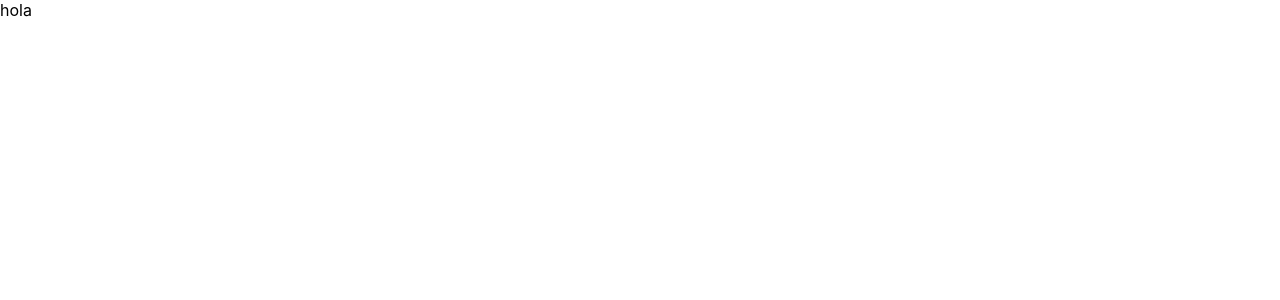
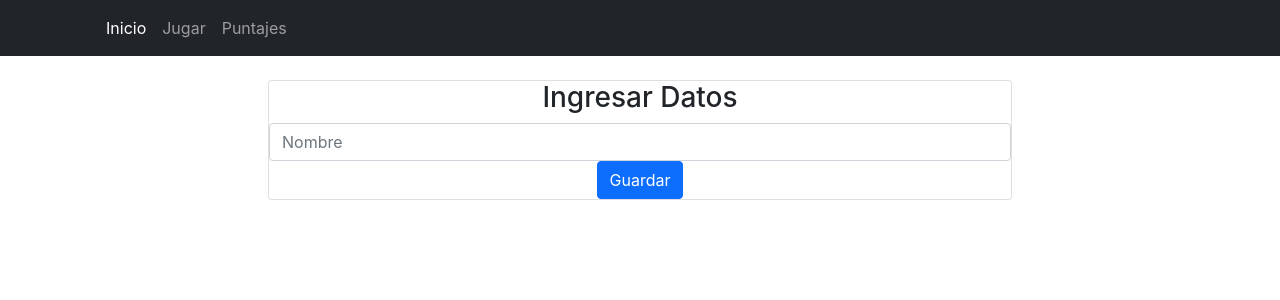
Before and after one commit to morfeo2013/SofkaForntend, a React (Create React App) app: page /jugar in a window 1280 px wide. Shown: the top 300 px of the page. Built offline with nearby package versions, Linux system fonts and the light colour scheme.

Commit message:
componentes base

```diff
--- a/package.json
+++ b/package.json
@@ -6,8 +6,10 @@
     "@testing-library/jest-dom": "^5.14.1",
     "@testing-library/react": "^11.2.7",
     "@testing-library/user-event": "^12.8.3",
+    "axios": "^0.21.4",
     "react": "^17.0.2",
     "react-dom": "^17.0.2",
+    "react-router-dom": "^5.3.0",
     "react-scripts": "4.0.3",
     "web-vitals": "^1.1.2"
   },
--- a/public/index.html
+++ b/public/index.html
@@ -1,14 +1,12 @@
 <!DOCTYPE html>
 <html lang="en">
+
 <head>
   <meta charset="utf-8" />
   <link rel="icon" href="%PUBLIC_URL%/favicon.ico" />
   <meta name="viewport" content="width=device-width, initial-scale=1" />
   <meta name="theme-color" content="#000000" />
-    <meta
-      name="description"
-      content="Web site created using create-react-app"
-    />
+  <meta name="description" content="Web site created using create-react-app" />
   <link rel="apple-touch-icon" href="%PUBLIC_URL%/logo192.png" />
   <!--
       manifest.json provides metadata used when your web app is installed on a
@@ -25,7 +23,11 @@
       Learn how to configure a non-root public URL by running `npm run build`.
     -->
   <title>React App</title>
+  <!-- CSS only -->
+  <link href="https://cdn.jsdelivr.net/npm/bootstrap@5.1.1/dist/css/bootstrap.min.css" rel="stylesheet"
+    integrity="sha384-F3w7mX95PdgyTmZZMECAngseQB83DfGTowi0iMjiWaeVhAn4FJkqJByhZMI3AhiU" crossorigin="anonymous">
 </head>
+
 <body>
   <noscript>You need to enable JavaScript to run this app.</noscript>
   <div id="root"></div>
@@ -39,5 +41,10 @@
       To begin the development, run `npm start` or `yarn start`.
       To create a production bundle, use `npm run build` or `yarn build`.
     -->
+  <!-- JavaScript Bundle with Popper -->
+  <script src="https://cdn.jsdelivr.net/npm/bootstrap@5.1.1/dist/js/bootstrap.bundle.min.js"
+    integrity="sha384-/bQdsTh/da6pkI1MST/rWKFNjaCP5gBSY4sEBT38Q/9RBh9AH40zEOg7Hlq2THRZ"
+    crossorigin="anonymous"></script>
 </body>
+
 </html>
--- a/src/App.js
+++ b/src/App.js
@@ -1,10 +1,22 @@
+import { BrowserRouter as Router, Route } from 'react-router-dom'
+import IngresarJugador from './components/IngresarJugador';
+import Inicio from './components/Inicio';
+import Nav from "./components/Nav";
+import Puntajes from './components/Puntajes';
 
 
 
 function App() {
   return (
     <div className="App">
-     hola
+      <Router>
+
+        <Nav />
+        <Route path='/' exact component={Inicio}/>
+        <Route path='/jugar' exact component={IngresarJugador}/>
+        <Route path='/puntajes' exact component={Puntajes}/>
+
+      </Router>
     </div>
   );
 }
--- /dev/null
+++ b/src/components/IngresarJugador.js
@@ -0,0 +1,37 @@
+import React, { useState } from 'react'
+
+export default function IngresarJugador() {
+
+       const [nombre,setNombre] = useState('')
+
+
+
+
+
+
+
+
+
+    return (
+        <div className="container text-center">
+            <div className="col-md-8 pt-4 mx-auto">
+                <div className="card card-dody">
+                    <h3>Ingresar Datos</h3>
+                    <form>
+                        <div className="form-group">
+                            <input type="text" className="form-control" value={nombre} onChange={e=>setNombre(e.target.value)} placeholder="Nombre" required/>
+                        </div>
+
+
+
+
+                           <button type="submit" className="btn btn-primary">
+                            Guardar
+                           </button>
+
+                    </form>
+                </div>
+            </div>
+        </div>
+    )
+}
--- /dev/null
+++ b/src/components/Inicio.js
@@ -0,0 +1,9 @@
+import React from 'react'
+
+export default function Inicio() {
+    return (
+        <div>
+           <h1>pagina de inicio</h1>
+        </div>
+    )
+}
--- /dev/null
+++ b/src/components/Nav.js
@@ -0,0 +1,43 @@
+import React from "react";
+import { Link } from "react-router-dom";
+
+export default function Nav(){
+
+
+return(
+
+<nav class="navbar navbar-expand-lg navbar-dark bg-dark">
+  <div class="container">
+    <a class="navbar-brand" href="#"></a>
+    <button class="navbar-toggler" type="button" data-bs-toggle="collapse" data-bs-target="#navbarNav" aria-controls="navbarNav" aria-expanded="false" aria-label="Toggle navigation">
+      <span class="navbar-toggler-icon"></span>
+    </button>
+    <div class="collapse navbar-collapse" id="navbarNav">
+      <ul class="navbar-nav">
+        <li class="nav-item">
+          <Link class="nav-link active" aria-current="page" to="/">Inicio</Link>
+        </li>
+        <li class="nav-item">
+          <Link class="nav-link" to="/jugar">Jugar</Link>
+        </li>
+        <li class="nav-item">
+          <a class="nav-link" href="/puntajes">Puntajes</a>
+        </li>
+
+      </ul>
+    </div>
+  </div>
+</nav>
+
+
+
+
+
+
+
+
+)
+
+
+
+}
--- /dev/null
+++ b/src/components/Puntajes.js
@@ -0,0 +1,9 @@
+import React from 'react'
+
+export default function () {
+    return (
+        <div>
+           <h1>Puntajes</h1>
+        </div>
+    )
+}
```
Also changed, not shown: src/components/Juego.js (added), 1 other file (tests, documents, lock files or other folders). Lines whose indentation alone changed are shown as unchanged.
